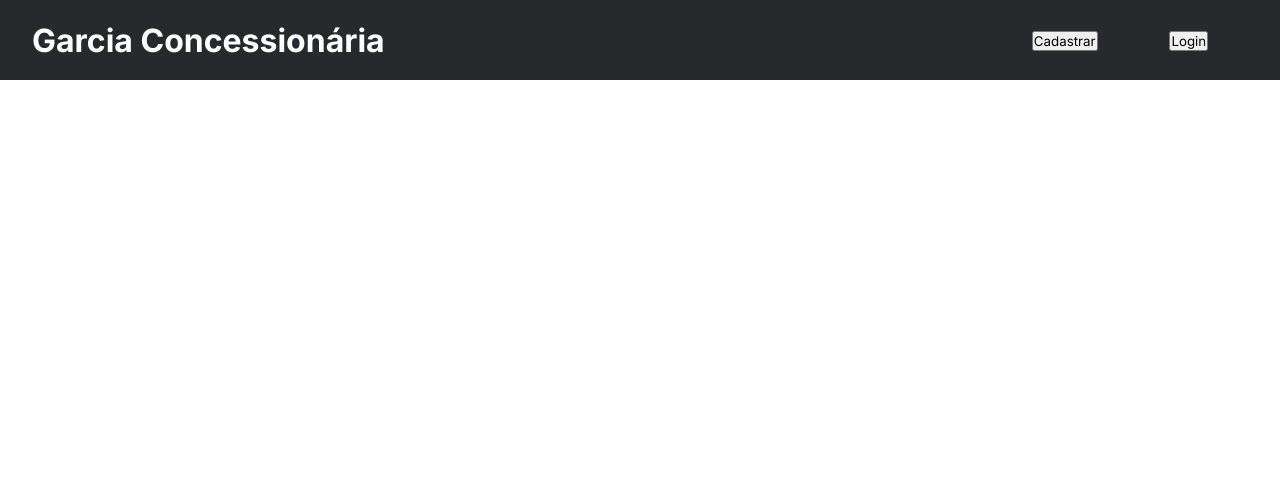
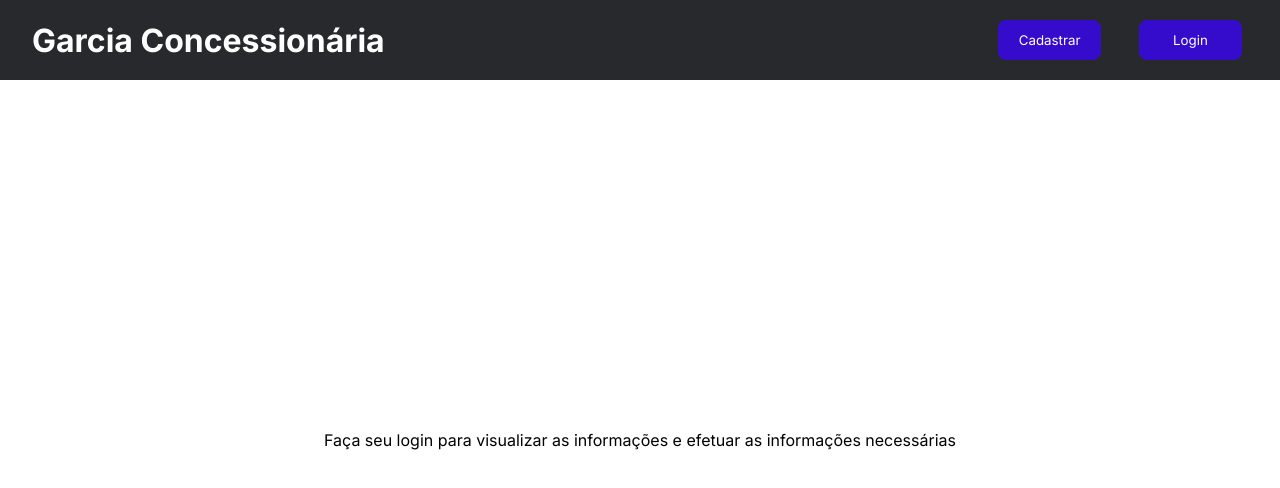
Before and after one commit to victorgarciadss/app-concessionaria, a Next.js app: page / in a window 1280 px wide. Shown: the top 488 px of the page. Built offline with nearby package versions, Linux system fonts and the light colour scheme.

Commit message:
Feat: finish header

```diff
--- a/src/app/page.module.css
+++ b/src/app/page.module.css
@@ -0,0 +1,6 @@
+.main_container {
+    display: flex;
+    align-items: center;
+    justify-content: center;
+    height: calc(100vh - 80px);
+}
--- a/src/app/page.tsx
+++ b/src/app/page.tsx
@@ -6,6 +6,10 @@ export default function Home() {
   return (
     <>
       <Header />
+
+      <main className={styles.main_container}>
+        <div>Faça seu login para visualizar as informações e efetuar as informações necessárias</div>
+      </main>
     </>
   );
 }
--- a/src/components/header/Header.tsx
+++ b/src/components/header/Header.tsx
@@ -12,10 +12,10 @@ export default function Header (): JSX.Element {
             <nav>
                 <ul className={styles.links}>
                     <li>
-                        <Link href="" ><button>Cadastrar</button></Link>
+                        <Link href="" ><button className={styles.button}>Cadastrar</button></Link>
                     </li>
                     <li>
-                        <Link href="" ><button>Login</button></Link>
+                        <Link href="" ><button className={styles.button}>Login</button></Link>
                     </li>
                 </ul>
             </nav>
--- a/src/components/header/header.module.css
+++ b/src/components/header/header.module.css
@@ -20,3 +20,13 @@
     align-items: center;
     list-style: none;
 }
+
+.button {
+    background-color: var(--accent);
+    color: white;
+    min-width: 6.4rem;
+    height: 40px;
+    cursor: pointer;
+    border-radius: 8px;
+    border: none;
+}
```
